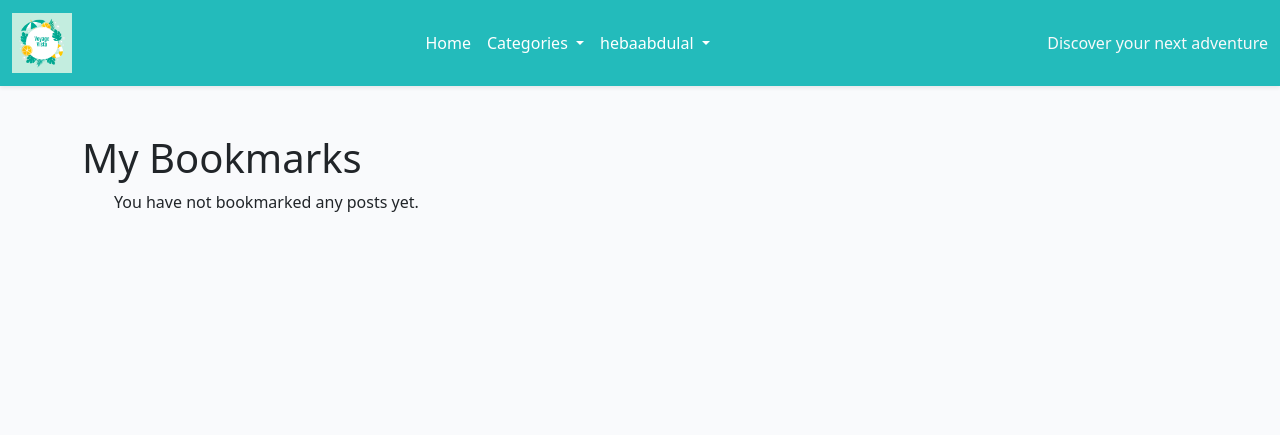
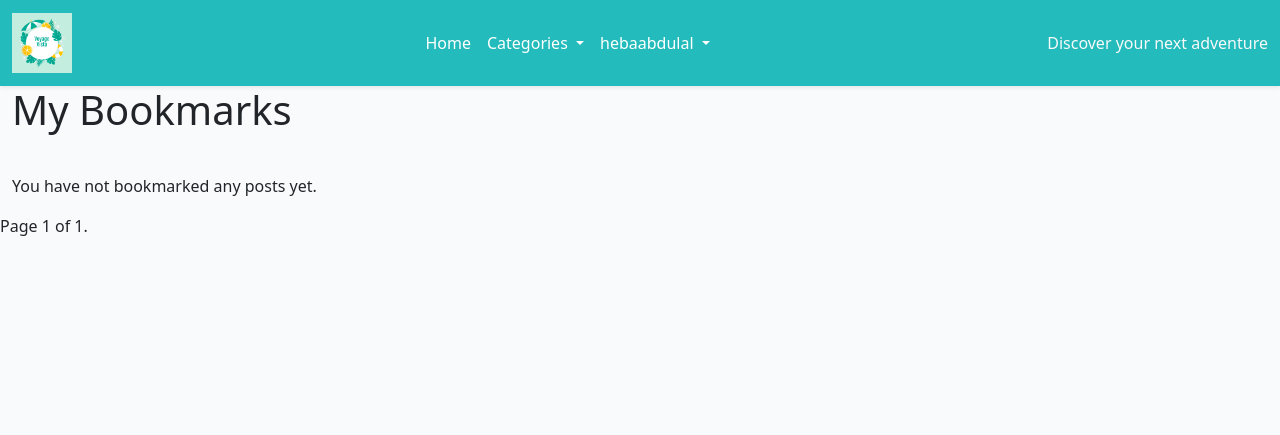
Before and after one commit to HebaAbdulal/voyage_vista, a Django app: page /my-bookmarks/ in a window 1280 px wide. Shown: the top 435 px of the page. Run offline with Django 5.2, Linux system fonts and the light colour scheme; a user stored in the database is signed in; data that the repository does not hold is empty; parts of the project's set-up code (start-up, migrations or seed data) failed here and were passed over.

Commit message:
Enhance my_bookmarks template layout and add pagination controls

```diff
--- a/templates/my_bookmarks.html
+++ b/templates/my_bookmarks.html
@@ -2,13 +2,19 @@
 
 {% block content %}
 {% load static %}
-<div class="container mt-5">
+<div class="container-fluid">
     <h1>My Bookmarks</h1>
-    <ul>
-        {% for post in user_bookmarks %}
-        <div class="col-md-4">
+    <div class="row">
+        <div class="col-12 mt-3">
+            <div class="row">
+                <div class="col-12 mb-3">
+                    <ul class="nav nav-pills">
+                    </ul>
+                </div>
+                {% for post in bookmarked_posts %}
+                <div class="col-md-3">
                     <div class="card mb-4">
-                <img class="card-img-top" src="{% static 'images/default.jpg' %}" alt="placeholder image">
+                        <img class="card-img-top" src="{% if post.featured_image %}{{ post.featured_image.url }}{% else %}{% static 'images/default.jpg' %}{% endif %}" alt="placeholder image">
                         <div class="card-body">
                             <h5 class="card-title">{{ post.title }}</h5>
                             <p class="card-text">{{ post.excerpt }}</p>
@@ -19,6 +25,23 @@
                 {% empty %}
                 <p>You have not bookmarked any posts yet.</p>
                 {% endfor %}
-    </ul>
+                <div class="pagination">
+                    <span class="step-links">
+                        {% if page_obj.has_previous %}
+                            <a href="?page=1">&laquo; First</a>
+                            <a href="?page={{ page_obj.previous_page_number }}">Previous</a>
+                        {% endif %}
+                        <span class="current">
+                            Page {{ page_obj.number }} of {{ page_obj.paginator.num_pages }}.
+                        </span>
+                        {% if page_obj.has_next %}
+                            <a href="?page={{ page_obj.next_page_number }}">Next</a>
+                            <a href="?page={{ page_obj.paginator.num_pages }}">Last &raquo;</a>
+                        {% endif %}
+                    </span>
+                </div>
+            </div>
+        </div>
+    </div>
 </div>
 {% endblock %}
```
Lines whose indentation alone changed are shown as unchanged.
